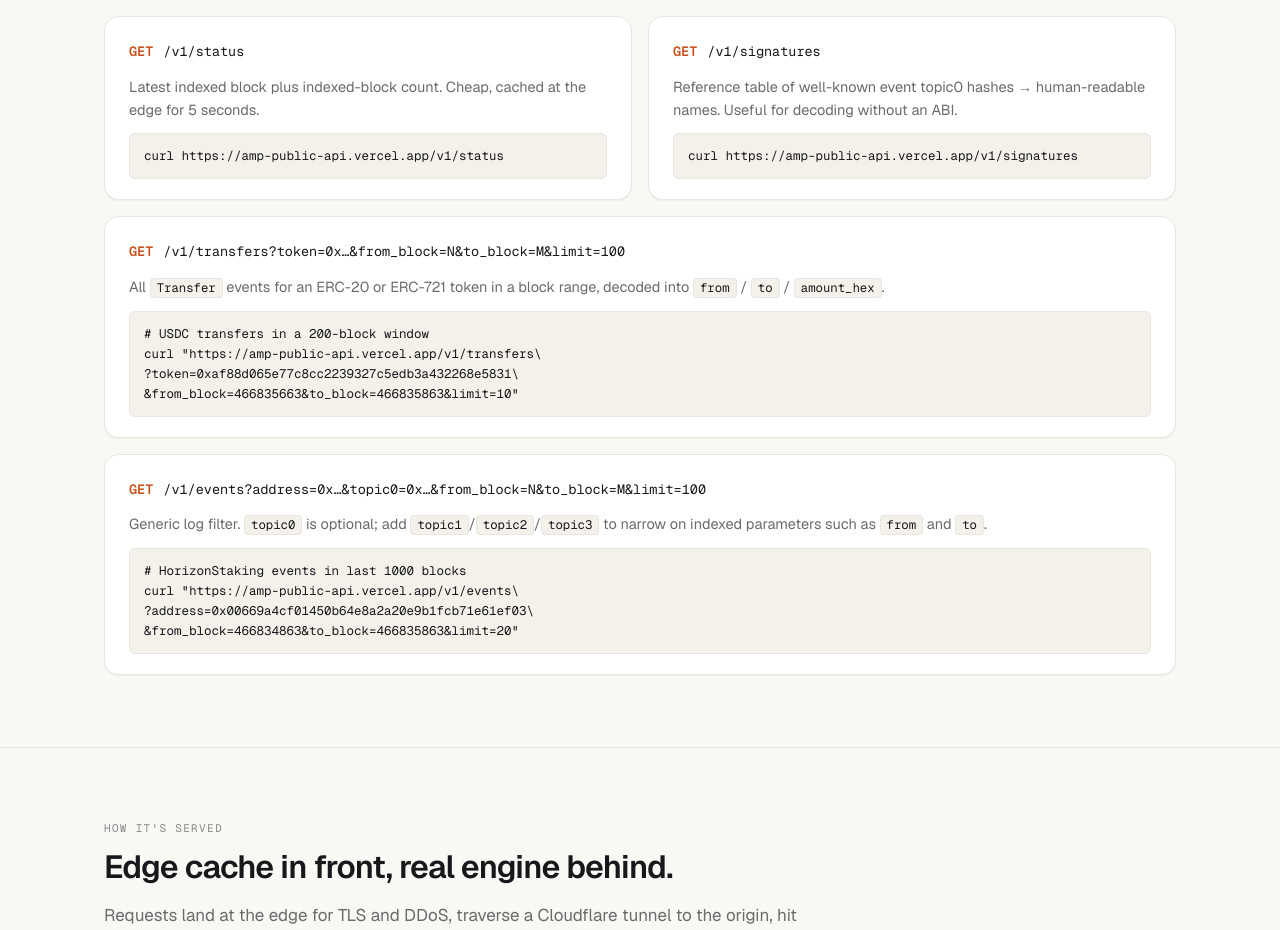
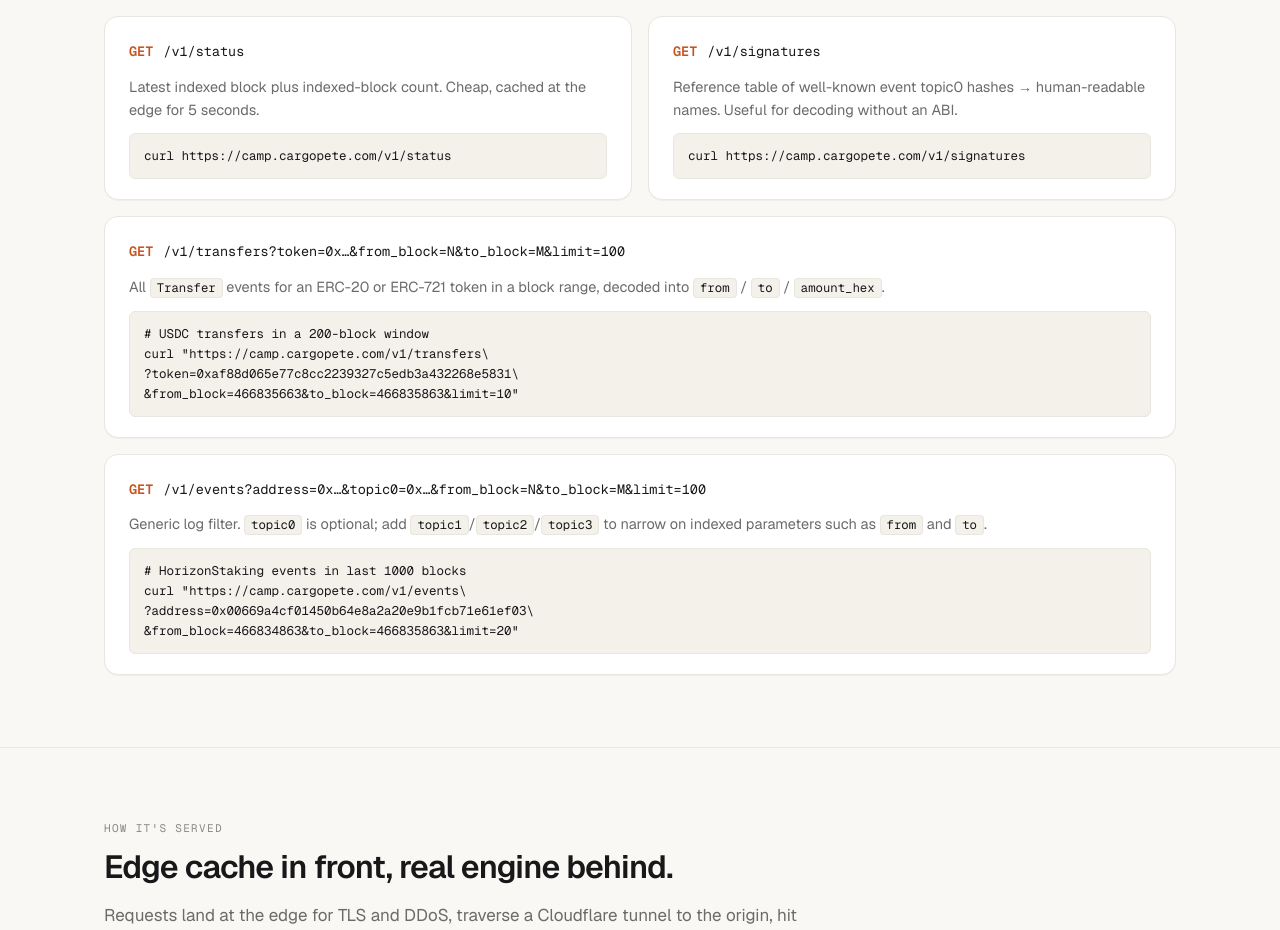
Before and after one commit to lodestar-team/camp, a Next.js app: page / in a window 1280 px wide. Shown: the part 800-1730 px from the top of the page. Built offline with nearby package versions, Linux system fonts and the light colour scheme; no server answers.

Commit message:
Use camp.cargopete.com everywhere — DNS live

```diff
--- a/src/app/page.tsx
+++ b/src/app/page.tsx
@@ -82,7 +82,7 @@ export default function Home() {
                   Latest indexed block plus indexed-block count. Cheap, cached
                   at the edge for 5 seconds.
                 </p>
-                <pre className="endpoint-example">{`curl https://amp-public-api.vercel.app/v1/status`}</pre>
+                <pre className="endpoint-example">{`curl https://camp.cargopete.com/v1/status`}</pre>
               </article>
 
               {/* signatures */}
@@ -95,7 +95,7 @@ export default function Home() {
                   Reference table of well-known event topic0 hashes →
                   human-readable names. Useful for decoding without an ABI.
                 </p>
-                <pre className="endpoint-example">{`curl https://amp-public-api.vercel.app/v1/signatures`}</pre>
+                <pre className="endpoint-example">{`curl https://camp.cargopete.com/v1/signatures`}</pre>
               </article>
 
               {/* transfers */}
@@ -110,7 +110,7 @@ export default function Home() {
                   <code>to</code> / <code>amount_hex</code>.
                 </p>
                 <pre className="endpoint-example">{`# USDC transfers in a 200-block window
-curl "https://amp-public-api.vercel.app/v1/transfers\\
+curl "https://camp.cargopete.com/v1/transfers\\
 ?token=0xaf88d065e77c8cc2239327c5edb3a432268e5831\\
 &from_block=466835663&to_block=466835863&limit=10"`}</pre>
               </article>
@@ -128,7 +128,7 @@ curl "https://amp-public-api.vercel.app/v1/transfers\\
                   <code>to</code>.
                 </p>
                 <pre className="endpoint-example">{`# HorizonStaking events in last 1000 blocks
-curl "https://amp-public-api.vercel.app/v1/events\\
+curl "https://camp.cargopete.com/v1/events\\
 ?address=0x00669a4cf01450b64e8a2a20e9b1fcb71e61ef03\\
 &from_block=466834863&to_block=466835863&limit=20"`}</pre>
               </article>
```
Also changed, not shown: 1 other file (tests, documents, lock files or other folders).
